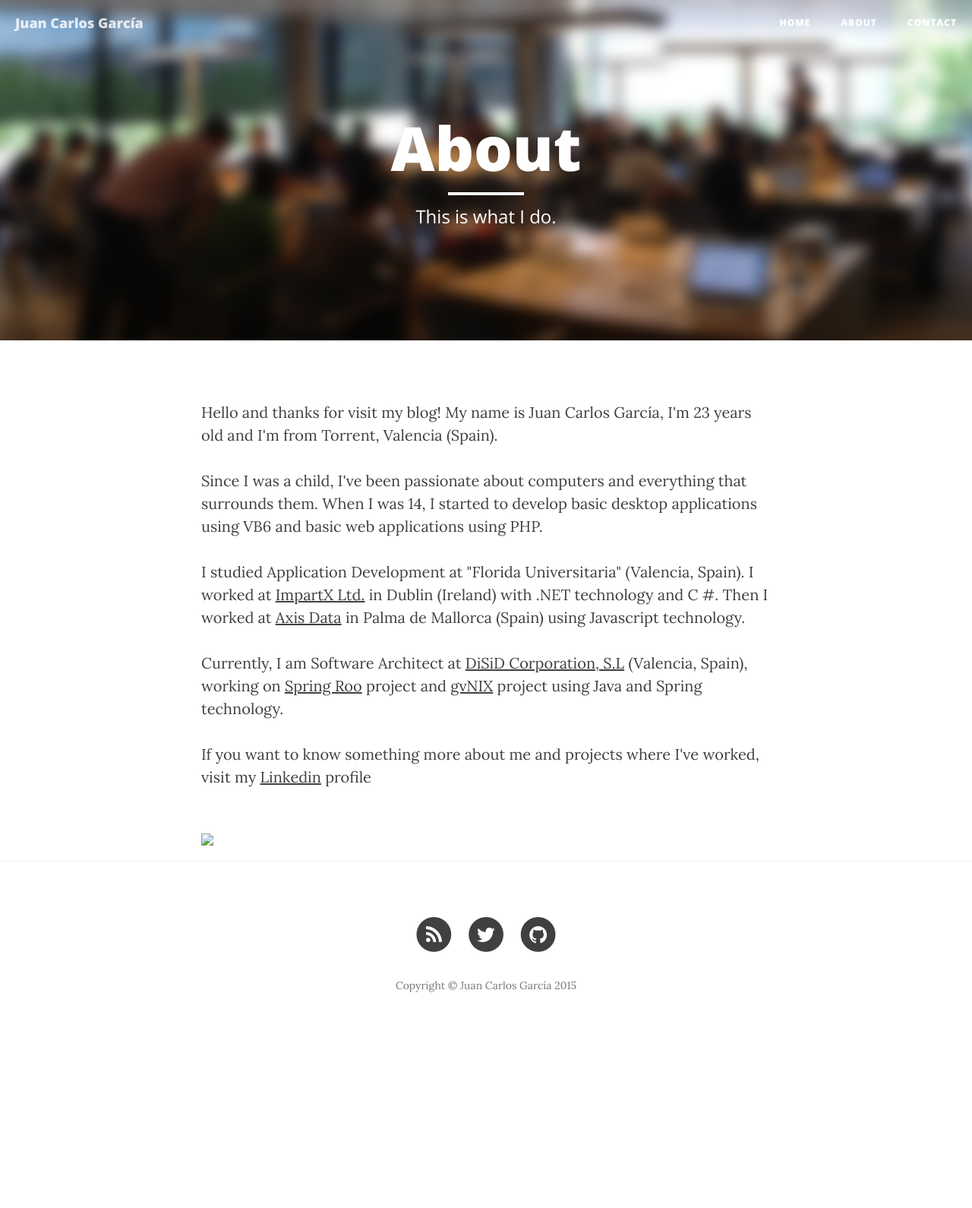
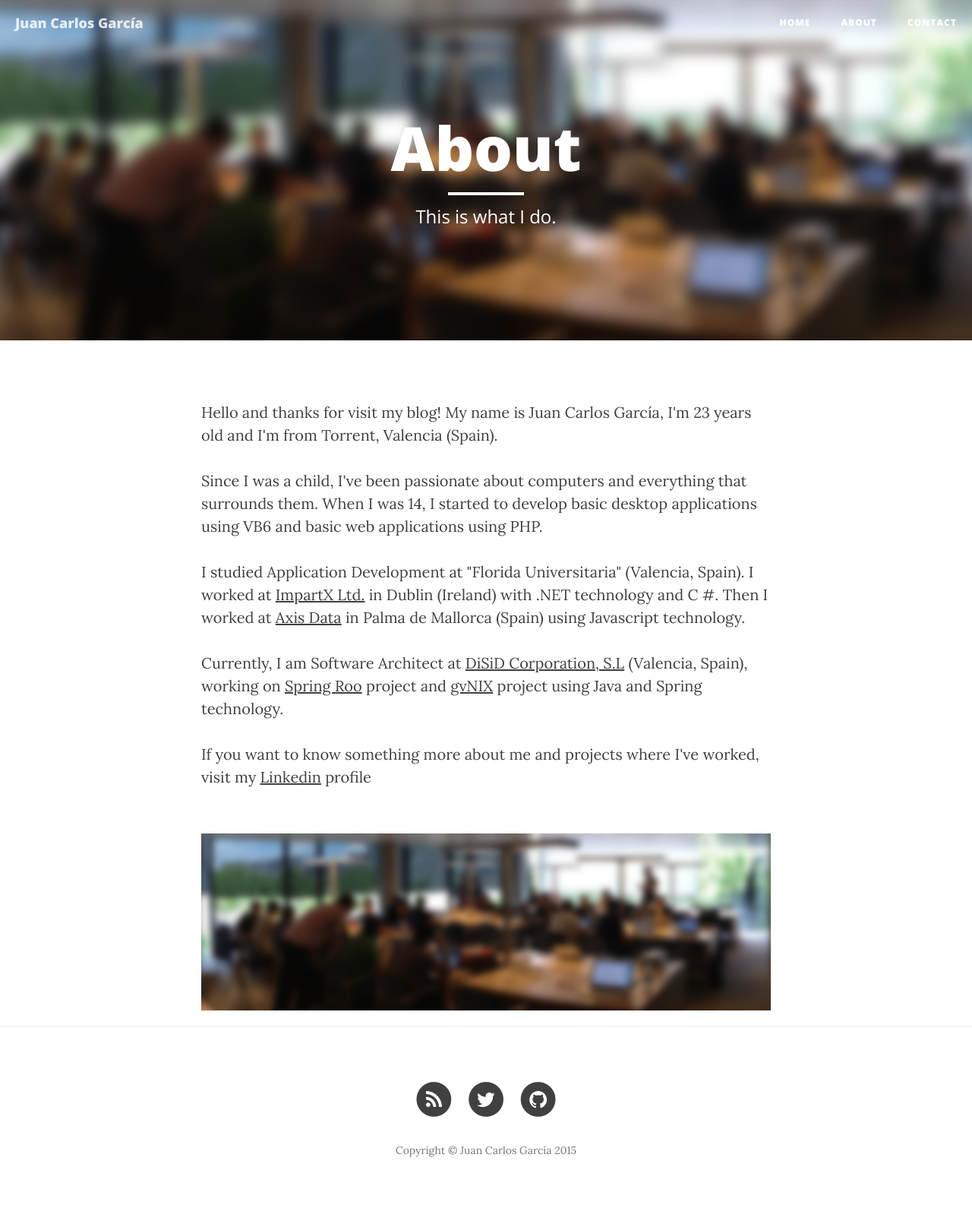
Before and after one commit to jcagarcia/jcagarcia.github.io, a Jekyll site: the page built from about.html, in a window 1280 px wide. Shown: the whole page at 76% size. Built offline with Jekyll 4.4.1, drawn with Linux system fonts in a browser that asks for light colours; nearby versions of some CDN libraries; before the commit the page ends 1373 px from its top, so only the background shows below that.

Commit message:
Updating about section

```diff
--- a/about.html
+++ b/about.html
@@ -17,4 +17,4 @@ header-img: "img/about_bg.JPG"
 
 <br/>
 
-<img src="img/about_bg.JPG"></img>
+<img src="../img/about_bg.JPG"></img>
```
